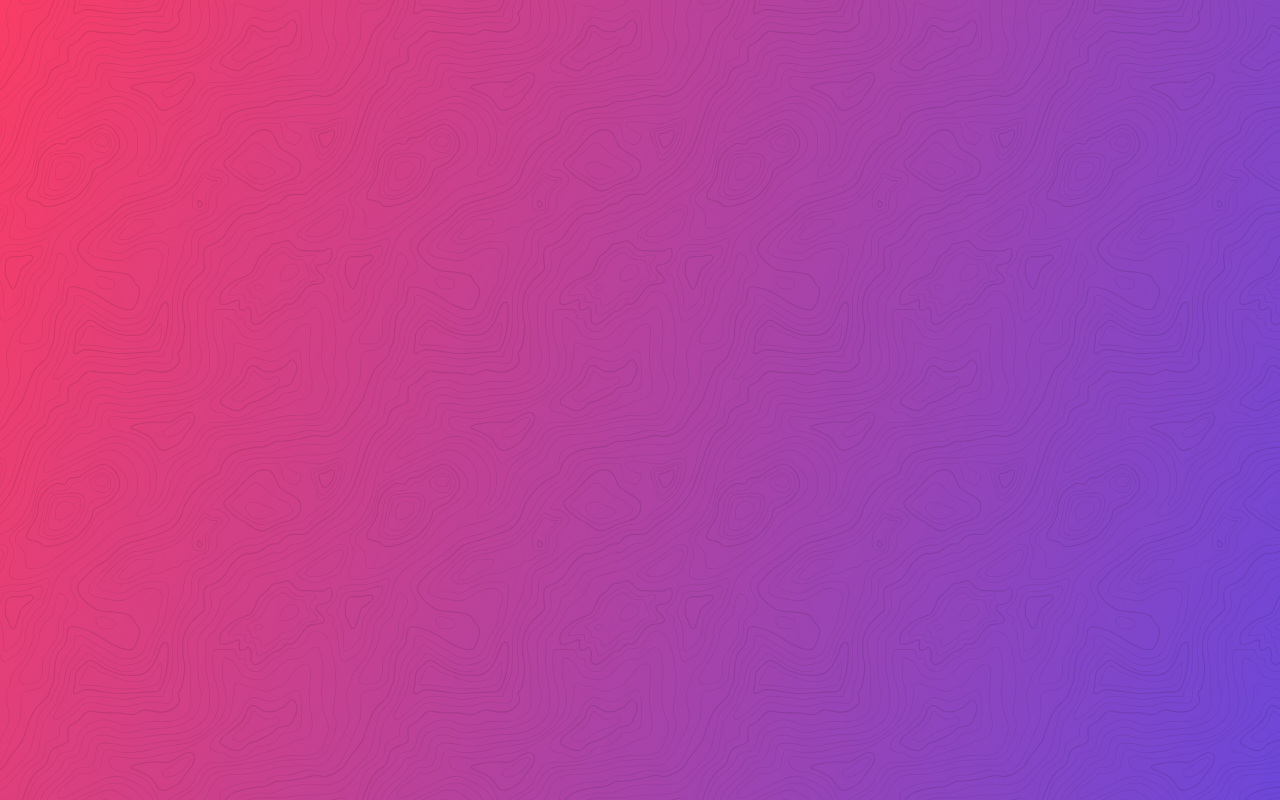
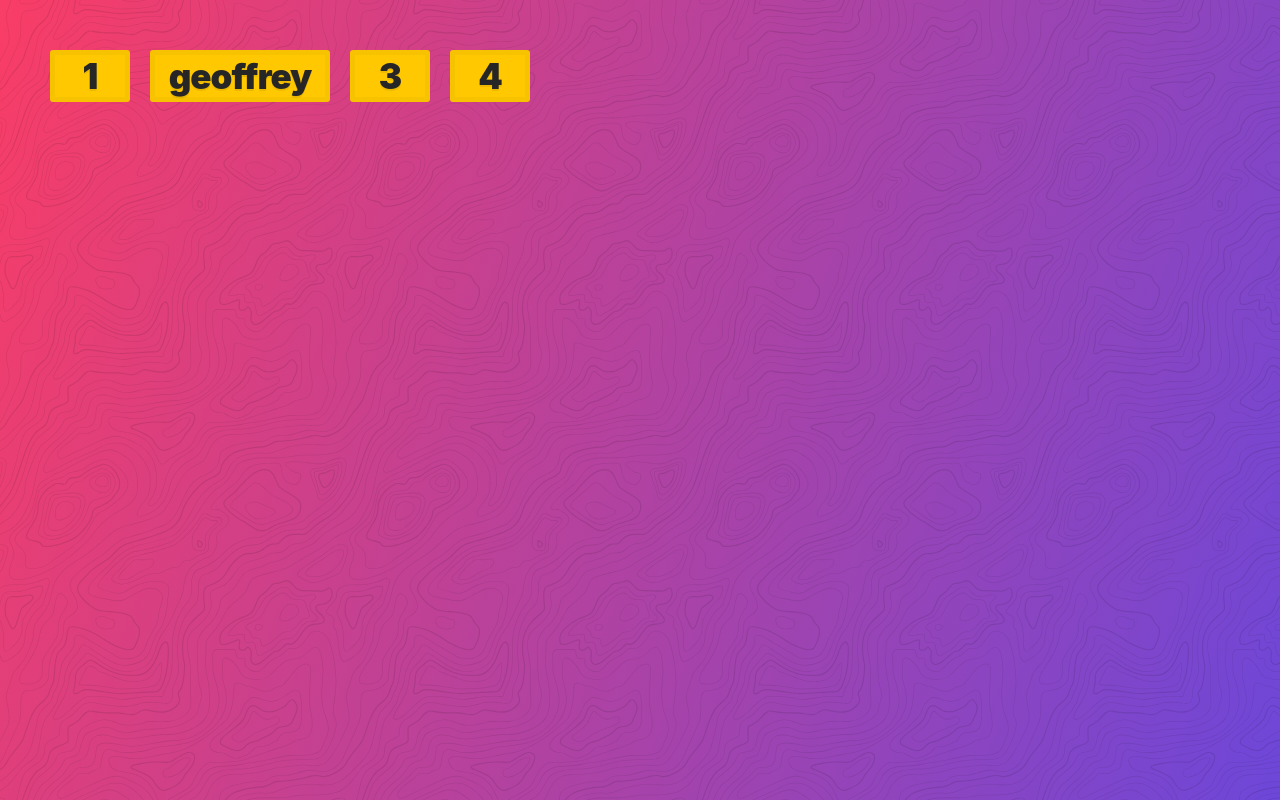
Before and after one commit to UnionPAC/learn-css-grid, a website: page 23 - Bootstrappy Grid with CSS Variables/index.html in a window 1280 px wide. Drawn offline with Linux system fonts and the light colour scheme.

Commit message:
created a bootstrap like grid system

```diff
--- a/23 - Bootstrappy Grid with CSS Variables/index.html
+++ b/23 - Bootstrappy Grid with CSS Variables/index.html
@@ -1,13 +1,18 @@
 <!DOCTYPE html>
 <html lang="en">
-<head>
-    <meta charset="UTF-8">
-    <meta name="viewport" content="width=device-width, initial-scale=1.0">
-    <link rel="stylesheet" href="../assets/style.css">
-    <link rel="stylesheet" href="style.css">
-    <title>Document</title>
-</head>
-<body>
-
-</body>
+  <head>
+    <meta charset="UTF-8" />
+    <meta name="viewport" content="width=device-width, initial-scale=1.0" />
+    <link rel="stylesheet" href="../assets/style.css" />
+    <link rel="stylesheet" href="style.css" />
+    <title>Bootstrappy Grid with CSS Variables</title>
+  </head>
+  <body>
+    <div class="grid">
+      <div class="item">1</div>
+      <div class="item" style="--span: 2">geoffrey</div>
+      <div class="item">3</div>
+      <div class="item">4</div>
+    </div>
+  </body>
 </html>
--- a/23 - Bootstrappy Grid with CSS Variables/style.css
+++ b/23 - Bootstrappy Grid with CSS Variables/style.css
@@ -0,0 +1,12 @@
+.grid {
+  display: grid;
+  grid-template-columns: repeat(12, minmax(0, 1fr));
+  gap: 20px;
+}
+
+.item {
+  /* min-width: 0; */
+  width: 100%;
+  --span: 1;
+  grid-column: span var(--span);
+}
```
